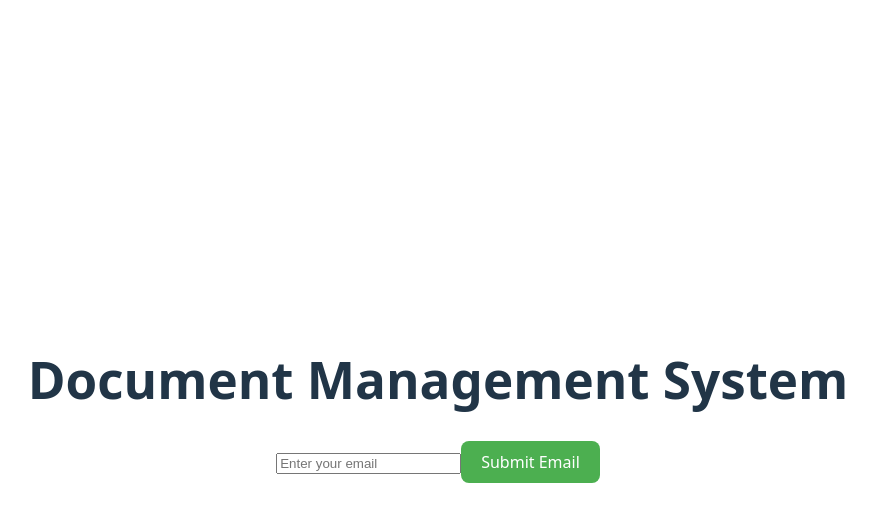
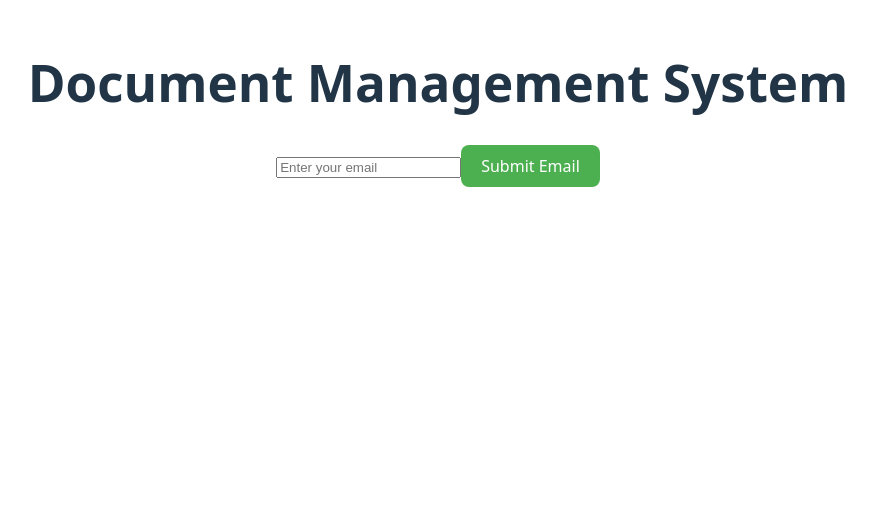
Before and after one commit to VishuShah20/DataEctraction_Search_Tool, a React (Vite) app in the folder frontend/: page / in a window 1280 px wide. Shown: the top 522 px of the page, without its empty margins (202-1078 px from the left). Built offline with nearby package versions, Linux system fonts and the light colour scheme.

Commit message:
frontend

```diff
--- a/frontend/src/App.tsx
+++ b/frontend/src/App.tsx
@@ -6,7 +6,7 @@ import DocumentDetails from './components/DocumentDetails';
 
 const App: React.FC = () => {
   return (
-    <div className="App">
+    <div className="app-wrapper">
       <Router>
         <div className="page-container">
           <h1>Document Management System</h1>
--- a/frontend/src/components/FileUpload.tsx
+++ b/frontend/src/components/FileUpload.tsx
@@ -208,7 +208,7 @@ const FileUpload: React.FC = () => {
 
             {emailSubmitted && (
             <div>
-                {/* Existing stuff... */}
+
 
                 <h3>Ask a Question</h3>
                 <ChatBot email={emailInput} />
--- a/frontend/src/index.css
+++ b/frontend/src/index.css
@@ -26,11 +26,11 @@ html, body {
   margin: 0;
   padding: 0;
   width: 100%;
-  height: 100%;
-  display: flex;
-  flex-direction: column;
-  justify-content: center;
-  align-items: center;
+  height: auto;
+  min-height: 100vh;
+  overflow-x: hidden;
+  overflow-y: auto;
+  background-color: white;
 }
 
 h1 {
@@ -70,11 +70,15 @@ button:focus-visible {
   }
 }
 
+
 .page-container {
   display: flex;
   flex-direction: column;
   align-items: center;
-  justify-content: center;
   text-align: center;
   width: 100%;
+  max-width: 900px;
+  margin: 0 auto;
+  padding: 20px;
+  box-sizing: border-box;
 }
```
